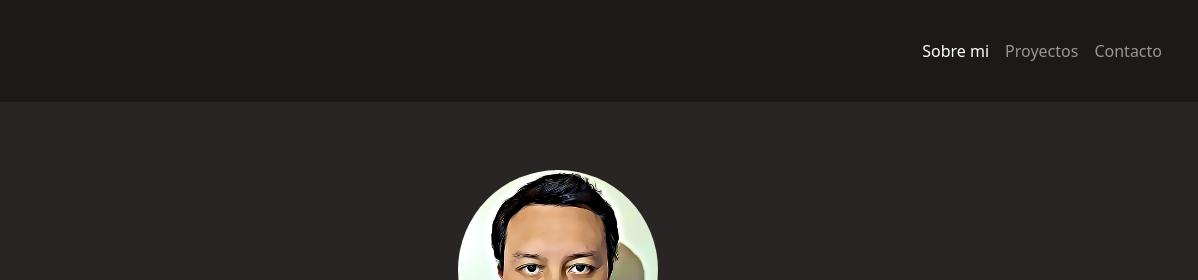
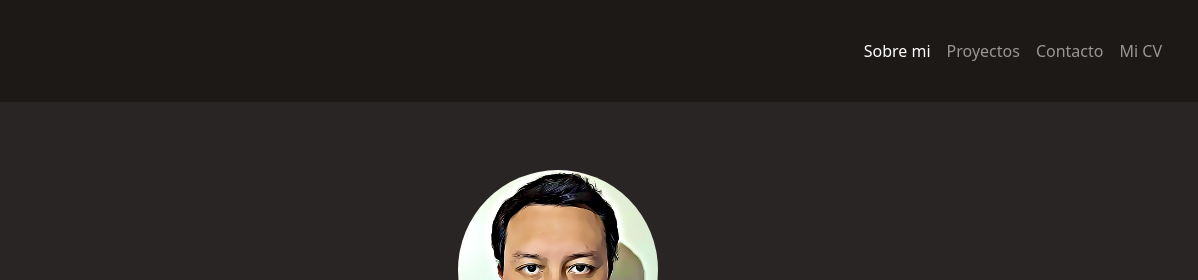
Before and after one commit to manuel101284/PortafolioTwo, a plain HTML site: page index.html in a window 1280 px wide. Shown: the top 280 px of the page, 82-1280 px from the left. Drawn offline with nearby package versions, Linux system fonts and the light colour scheme; a web font is replaced by a local one.

Commit message:
V.0.4 Agregado un link al CV

```diff
--- a/index.html
+++ b/index.html
@@ -47,6 +47,9 @@
                         </li>
                         <li class="nav-item">
                             <a class="nav-link" href="#contact-me">Contacto</a>
+                        </li>
+                        <li class="nav-item">
+                            <a class="nav-link" href="/docs/CV-MRC-spa.pdf" target="_blank" rel="noopener noreferrer">Mi CV</a>
                         </li>
                     </ul>
                 </div>
```
Also changed, not shown: 1 other file.
